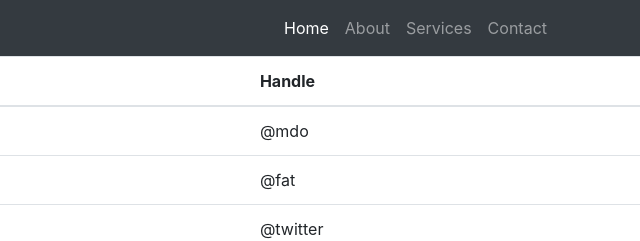
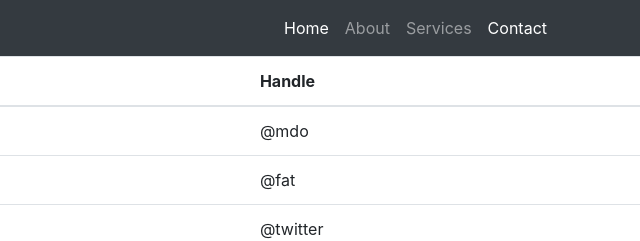
Before and after one commit to ipb-asi-dam/bootstrap-team-1, a website: page about.html in a window 1280 px wide. Shown: the top 241 px of the page, 640-1280 px from the left. Drawn offline with Linux system fonts and the light colour scheme.

Commit message:
adding more conflicts

```diff
--- a/about.html
+++ b/about.html
@@ -34,7 +34,7 @@
                 <a class="nav-link" href="./services.html">Services</a>
               </li>
               <li class="nav-item">
-                <a class="nav-link" href="https://www.kernel.org/">Contact</a>
+                <a class="nav-link active" href="https://www.kernel.org/">Contact</a>
               </li>
             </ul>
           </div>
```
